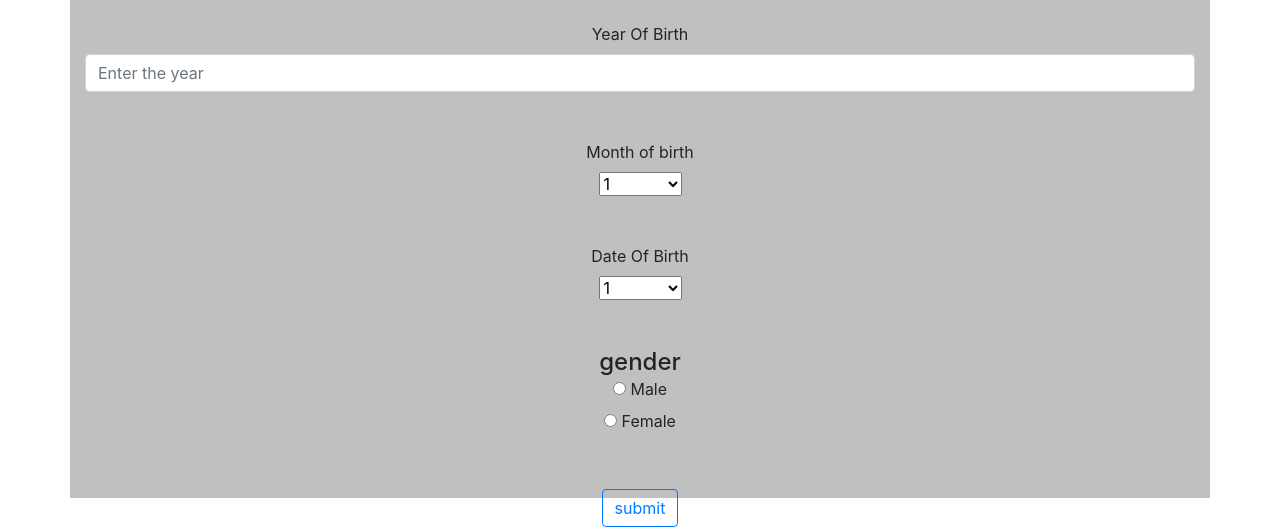
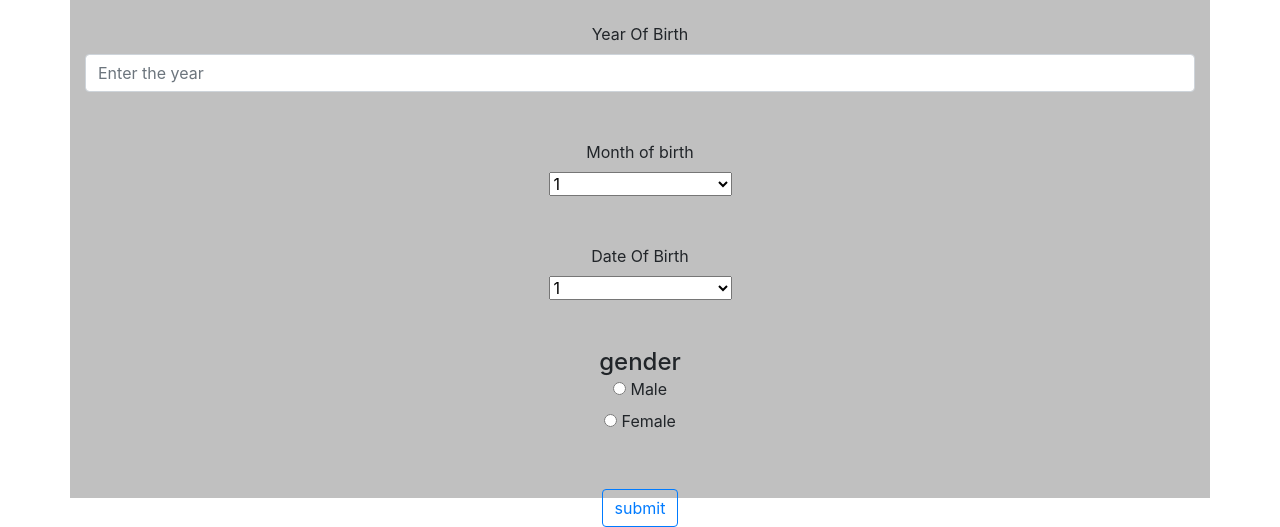
Before and after one commit to muiruri-gathairu/akanname, a plain HTML site: page index.html in a window 1280 px wide. Shown: the part 302-829 px from the top of the page. Drawn offline with Linux system fonts and the light colour scheme; files that its build step writes are made by us from their sources.

```diff
--- a/styles.css
+++ b/styles.css
@@ -1,5 +1,5 @@
 select {
-    width: 83px;
+    width: 183px;
 }
 
 .container {
```
